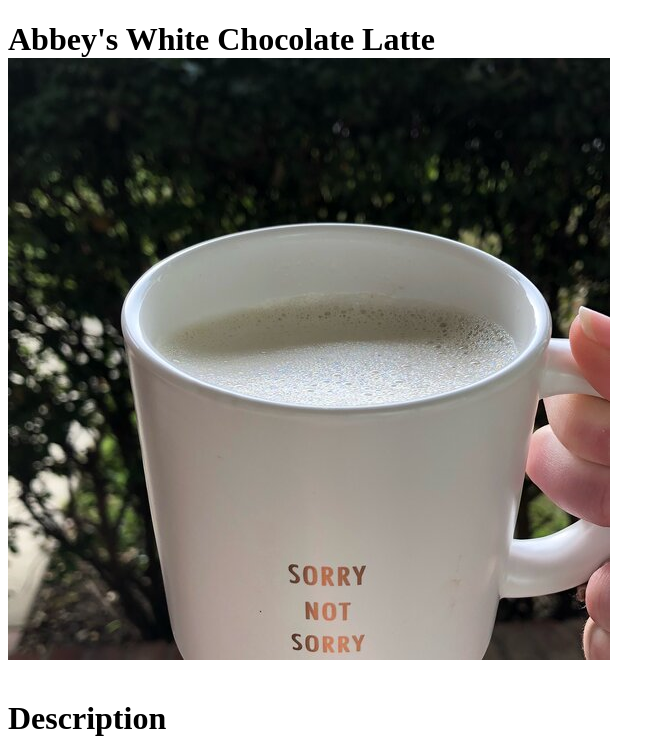
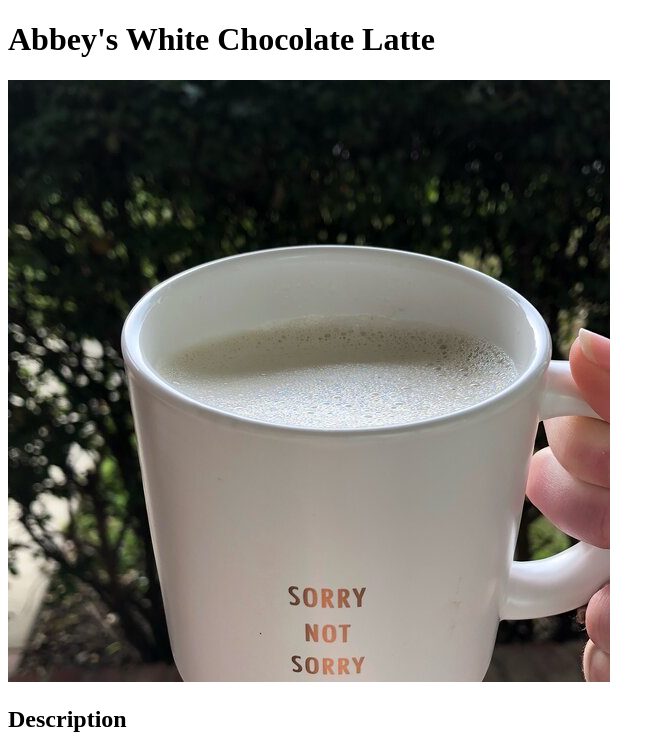
Before and after one commit to vinayvinay0/odin-recipes, a plain HTML site: page recipes/Abbey_white_chocolate_latte.html in a window 1280 px wide. Shown: the top 750 px of the page, without its empty margins (0-665 px from the left). Drawn offline with Linux system fonts and the light colour scheme.

Commit message:
Update Abbey_white_chocolate_latte.html

```diff
--- a/recipes/Abbey_white_chocolate_latte.html
+++ b/recipes/Abbey_white_chocolate_latte.html
@@ -5,9 +5,9 @@
 </head>
 <body>
 
-    <h1>Abbey's White Chocolate Latte <br>
+    <h1>Abbey's White Chocolate Latte </h1>
         <img src="../images/white_chocolate.png" alt="Finished Dish" /><br>
-        <p>Description
+        <h2>Description</h2>
             <ul>
                 Ingredients
                 <li>1 1/2 cups milk</li>
@@ -22,9 +22,6 @@
                     <li>Combine the milk and cream in a saucepan, and whisk over high heat until hot and frothy. Remove from heat and stir in the vanilla and sugar. Whisk together hot espresso and white chocolate chips in a mug until smooth. If you are making two, pour half into another mug. Top with the frothy hot milk and stir to blend in the flavoring.</li>
                 </ol>
             </ul>
-        </p>
-
-    </h1>
 
 </body>
 </html>
```
